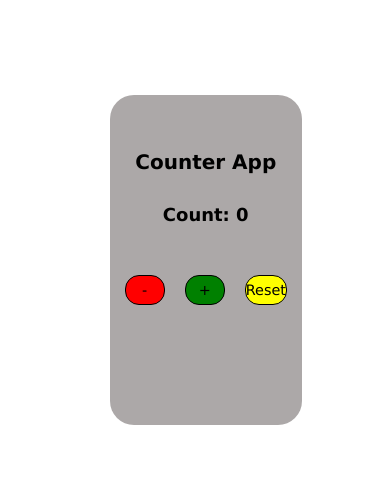
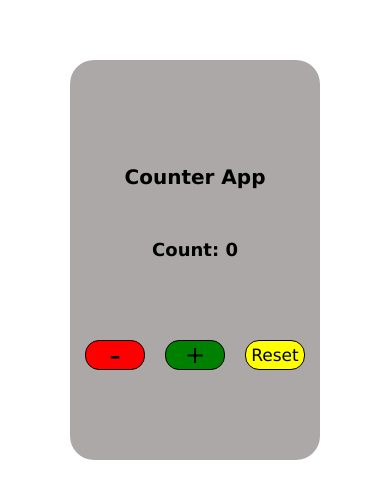
Before and after one commit to RajJadhav4140/counter_app, a React (Vite) app: page / in a window 390 px wide. Shown: the part 162-660 px from the top of the page. Built offline with nearby package versions, Linux system fonts and the light colour scheme.

Commit message:
edit media query

```diff
--- a/src/components/counter/Count.css
+++ b/src/components/counter/Count.css
@@ -59,17 +59,27 @@
 
 @media (max-width: 480px) {
   .main-container {
-    width: 95%;
+    width: 220px;
+    height: 370px;
     padding: 15px;
   }
 
   .main-container h2 {
+    margin-top: 50px;
     font-size: 20px;
   }
 
   .main-container h3 {
+    padding-top: 50px;
     font-size: 18px;
   }
+
+  .btn-container{
+    display: flex;
+    align-items: center;
+    justify-content: center;
+    padding-top: 80px;
+    gap: 20px;
 
   .btn-container button {
     width: 100%;
```
